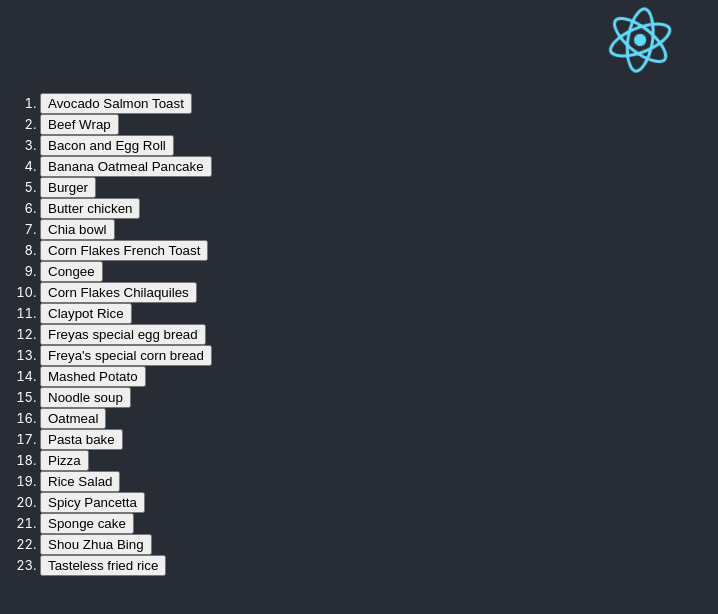
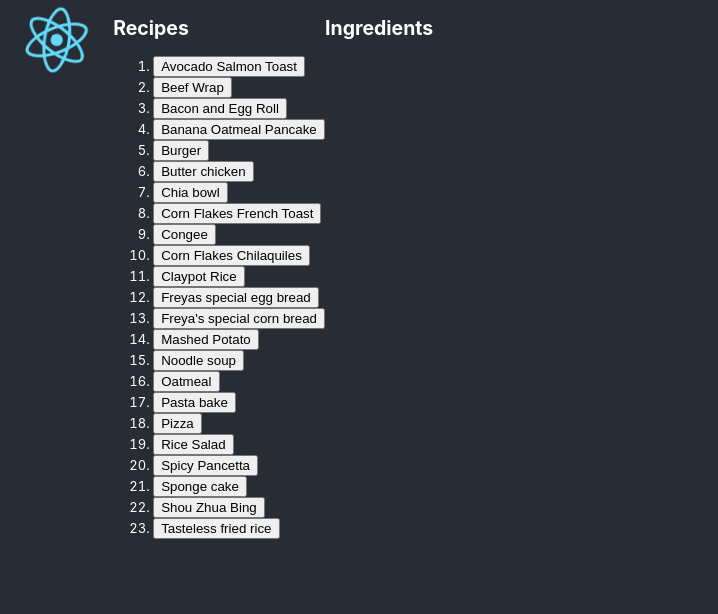
Before and after one commit to Anonymodesu/docker.recipe-frontend, a React (Create React App) app: page / in a window 1280 px wide. Shown: the top 614 px of the page, without its empty margins (0-718 px from the left). Built offline with nearby package versions, Linux system fonts and the light colour scheme.

Commit message:
Reposition recipe,ingredient lists; Add titles

```diff
--- a/src/App.css
+++ b/src/App.css
@@ -17,7 +17,7 @@
   background-color: #282c34;
   min-height: 100vh;
   display: flex;
-  flex-direction: column;
+  flex-direction: row;
   align-items: left;
   justify-content: left;
   font-size: calc(5px + 1vmin);
--- a/src/pages/recipeSelect.tsx
+++ b/src/pages/recipeSelect.tsx
@@ -1,5 +1,5 @@
 import { DefaultDict } from '../util/dataStructures'
-import { useState } from 'react'
+import React, { useState } from 'react'
 
 function RecipeButton (props: { recipeName: string, selectRecipe: () => void, removeRecipe: () => void }): JSX.Element {
   const [usingRecipe, setUsingRecipe] = useState(false)
@@ -27,14 +27,19 @@ export function RecipeList (props: { recipeList: string[], selectRecipe: (recipe
     </li>
     )
 
-  return <ol>{recipes}</ol>
+  return (
+    <React.Fragment>
+      <h2>Recipes</h2>
+      <ol>{recipes}</ol>
+    </React.Fragment>
+  )
 }
 
 function IngredientButton (props: { ingredientName: string, count: number }): JSX.Element {
   const [boughtIngredient, setBoughtIngredient] = useState(false)
   return <button
     onClick={() => { setBoughtIngredient(!boughtIngredient) }}
-    style={{ color: boughtIngredient ? 'white' : 'black' }}
+    style={{ textDecoration: boughtIngredient ? 'line-through' : 'initial' }}
   >
     {props.ingredientName}: {props.count}
   </button>
@@ -60,5 +65,10 @@ export function IngredientList (props: { selectedRecipes: Set<string>, recipeMap
       </li>
     )
 
-  return <ol>{ingredientList}</ol>
+  return (
+      <React.Fragment>
+        <h2>Ingredients</h2>
+        <ol>{ingredientList}</ol>
+      </React.Fragment>
+  )
 }
```
